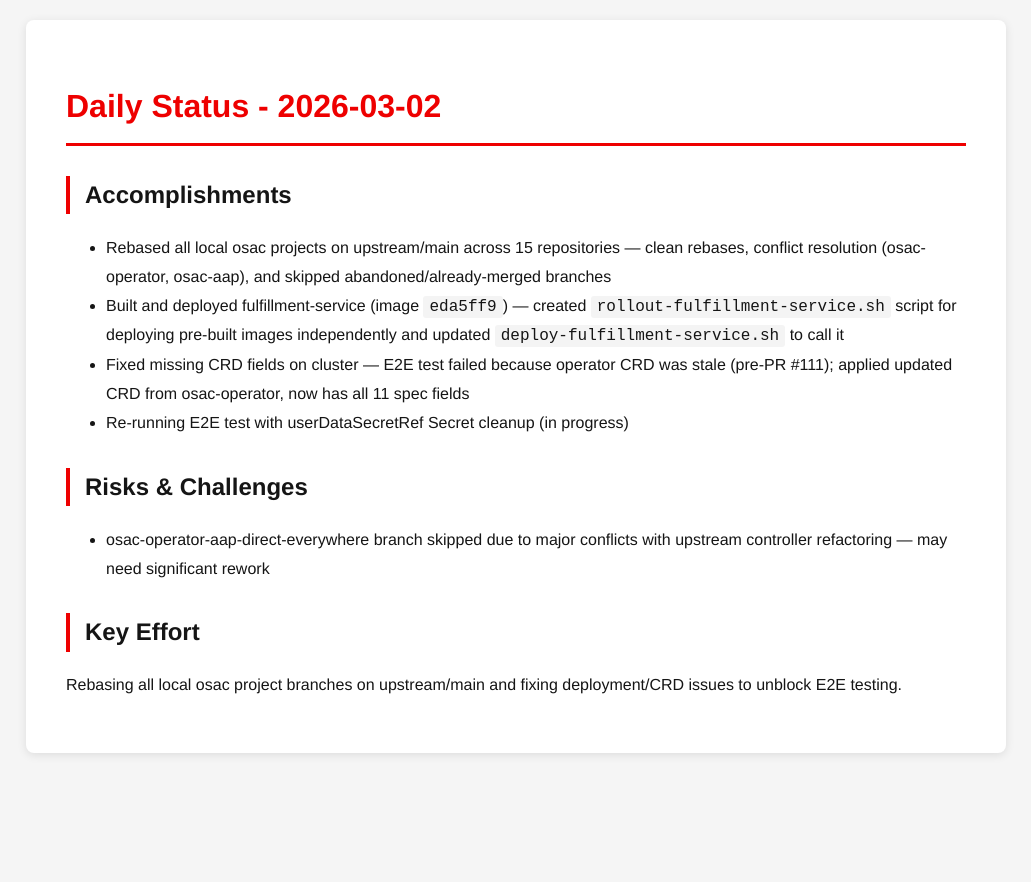
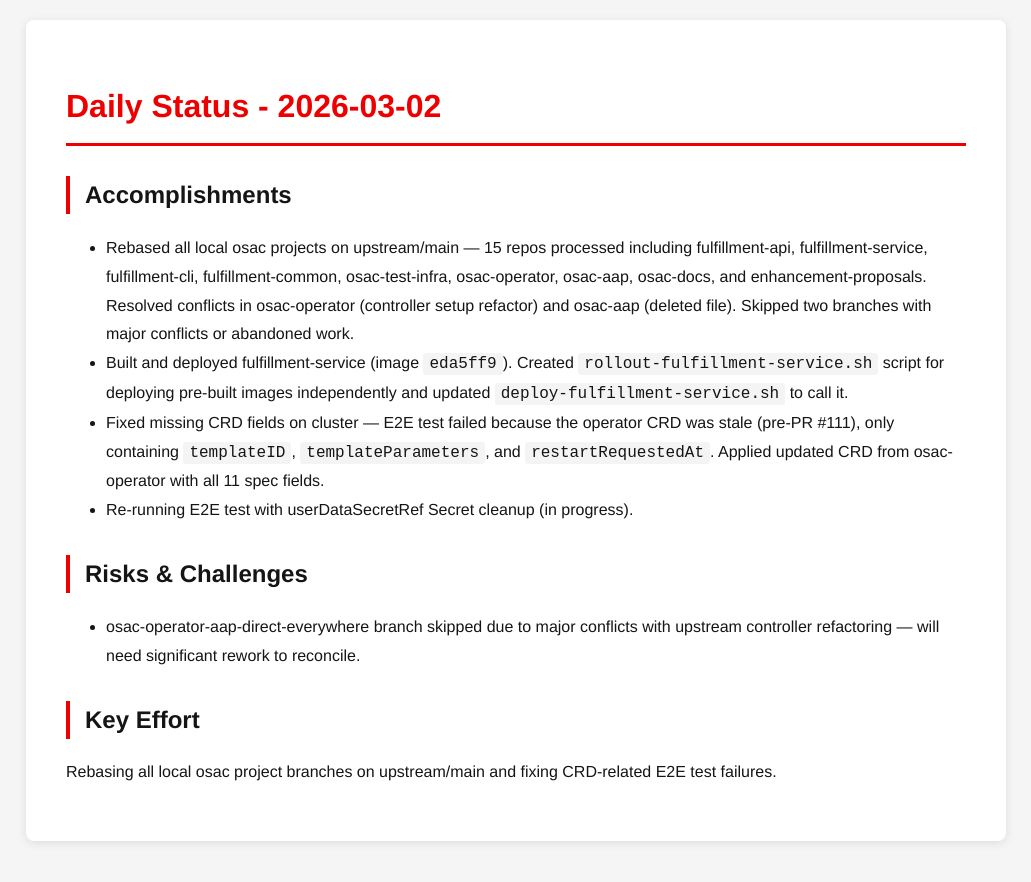
Before and after one commit to tzvatot/daily-status, a Jekyll site: the page built from 2026-03-02.md, in a window 1280 px wide. Shown: the top 882 px of the page, without its empty margins (124-1155 px from the left). Built offline with Jekyll 4.4.1, drawn with Linux system fonts in a browser that asks for light colours.

Commit message:
Daily status update - 2026-03-02

```diff
--- a/2026-03-02.md
+++ b/2026-03-02.md
@@ -7,13 +7,13 @@
 # Daily Status - 2026-03-02
 
 ## Accomplishments
-- Rebased all local osac projects on upstream/main across 15 repositories — clean rebases, conflict resolution (osac-operator, osac-aap), and skipped abandoned/already-merged branches
-- Built and deployed fulfillment-service (image `eda5ff9`) — created `rollout-fulfillment-service.sh` script for deploying pre-built images independently and updated `deploy-fulfillment-service.sh` to call it
-- Fixed missing CRD fields on cluster — E2E test failed because operator CRD was stale (pre-PR #111); applied updated CRD from osac-operator, now has all 11 spec fields
-- Re-running E2E test with userDataSecretRef Secret cleanup (in progress)
+- Rebased all local osac projects on upstream/main — 15 repos processed including fulfillment-api, fulfillment-service, fulfillment-cli, fulfillment-common, osac-test-infra, osac-operator, osac-aap, osac-docs, and enhancement-proposals. Resolved conflicts in osac-operator (controller setup refactor) and osac-aap (deleted file). Skipped two branches with major conflicts or abandoned work.
+- Built and deployed fulfillment-service (image `eda5ff9`). Created `rollout-fulfillment-service.sh` script for deploying pre-built images independently and updated `deploy-fulfillment-service.sh` to call it.
+- Fixed missing CRD fields on cluster — E2E test failed because the operator CRD was stale (pre-PR #111), only containing `templateID`, `templateParameters`, and `restartRequestedAt`. Applied updated CRD from osac-operator with all 11 spec fields.
+- Re-running E2E test with userDataSecretRef Secret cleanup (in progress).
 
 ## Risks & Challenges
-- osac-operator-aap-direct-everywhere branch skipped due to major conflicts with upstream controller refactoring — may need significant rework
+- osac-operator-aap-direct-everywhere branch skipped due to major conflicts with upstream controller refactoring — will need significant rework to reconcile.
 
 ## Key Effort
-Rebasing all local osac project branches on upstream/main and fixing deployment/CRD issues to unblock E2E testing.
+Rebasing all local osac project branches on upstream/main and fixing CRD-related E2E test failures.
```
